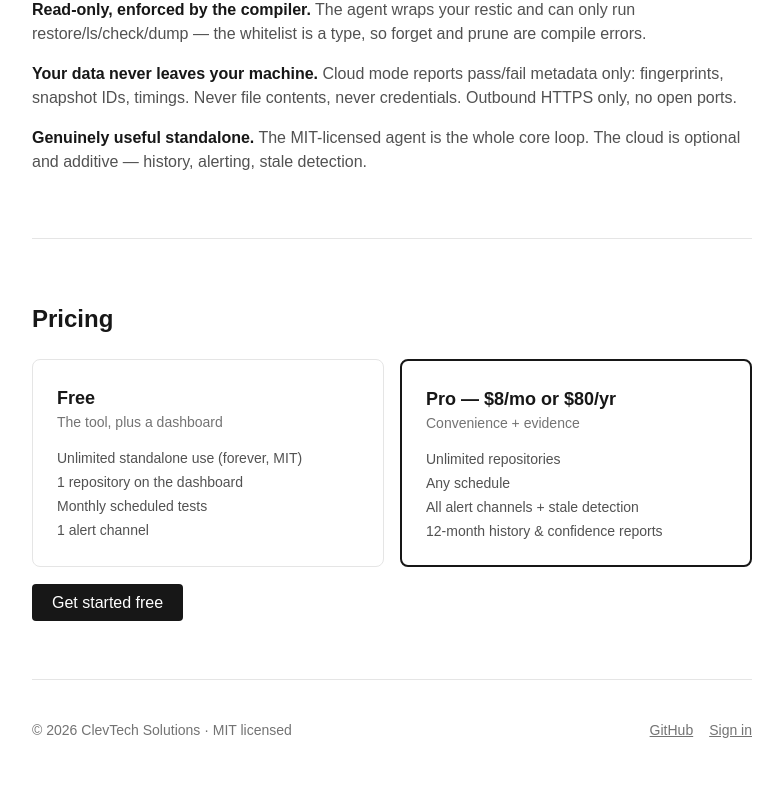
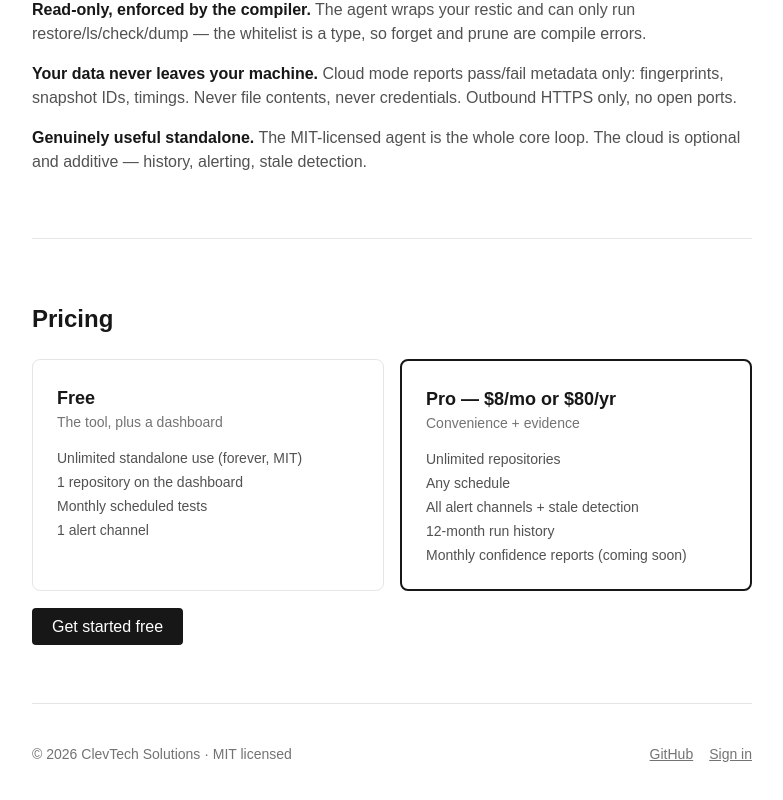
Before and after one commit to restorable-dev/restorable, a Next.js app in the folder web/: page / in a window 1280 px wide. Shown: the part 1746-2546 px from the top of the page, without its empty margins (248-1031 px from the left). Built offline with nearby package versions, Linux system fonts and the light colour scheme; no server answers.

Commit message:
fix(web): gate github oauth button behind env flag, mark reports coming-soon

```diff
--- a/web/src/app/login/page.tsx
+++ b/web/src/app/login/page.tsx
@@ -95,12 +95,14 @@ export default function LoginPage() {
         </button>
       </form>
 
+      {process.env.NEXT_PUBLIC_ENABLE_GITHUB_AUTH === "1" && (
         <button
           onClick={signInWithGitHub}
           className="rounded border border-neutral-300 px-3 py-2 text-sm dark:border-neutral-700"
         >
           Continue with GitHub
         </button>
+      )}
 
       <button
         onClick={() => setMode(mode === "signin" ? "signup" : "signin")}
--- a/web/src/app/page.tsx
+++ b/web/src/app/page.tsx
@@ -117,7 +117,8 @@ restorable: PASS
               <li>Unlimited repositories</li>
               <li>Any schedule</li>
               <li>All alert channels + stale detection</li>
-              <li>12-month history &amp; confidence reports</li>
+              <li>12-month run history</li>
+              <li>Monthly confidence reports (coming soon)</li>
             </ul>
           </div>
         </div>
```
Lines whose indentation alone changed are shown as unchanged.
